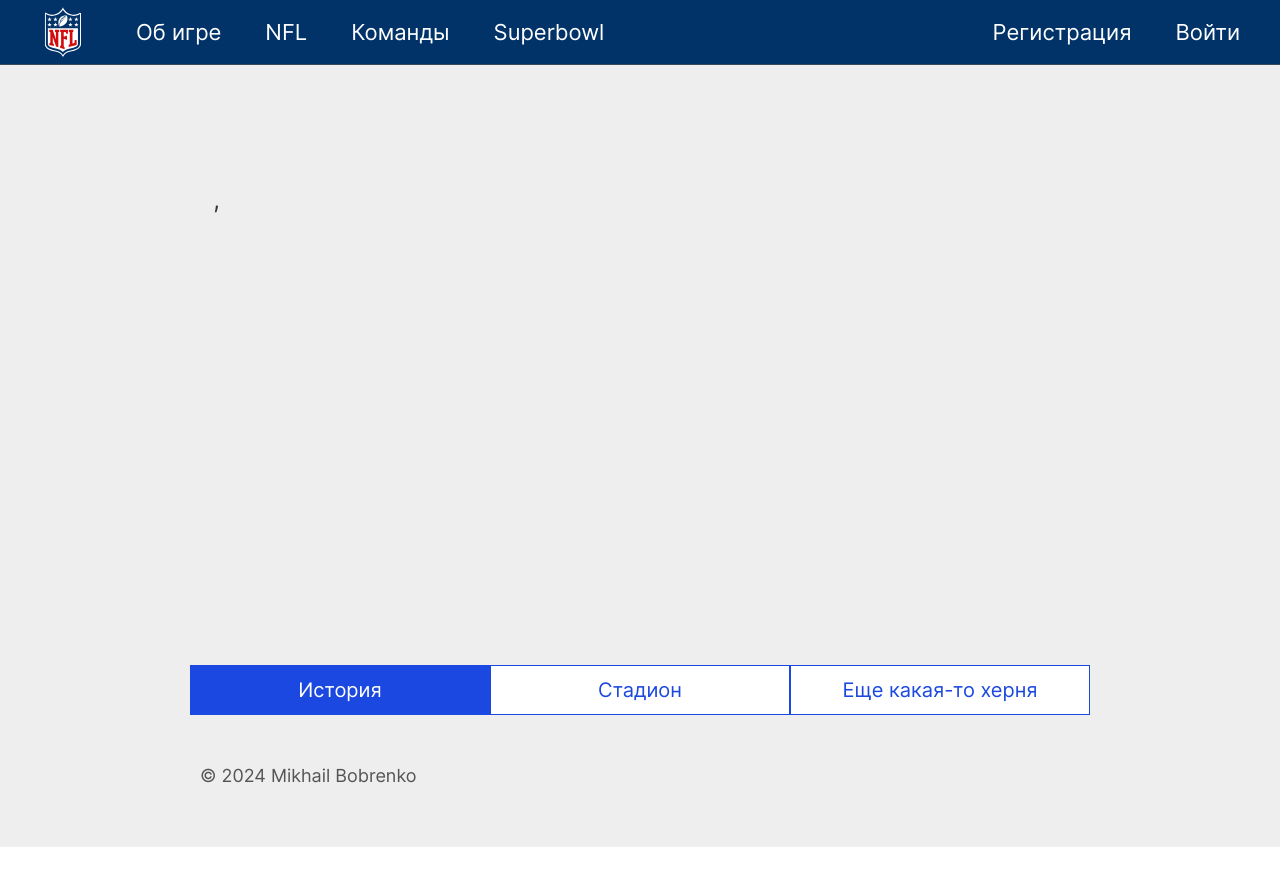
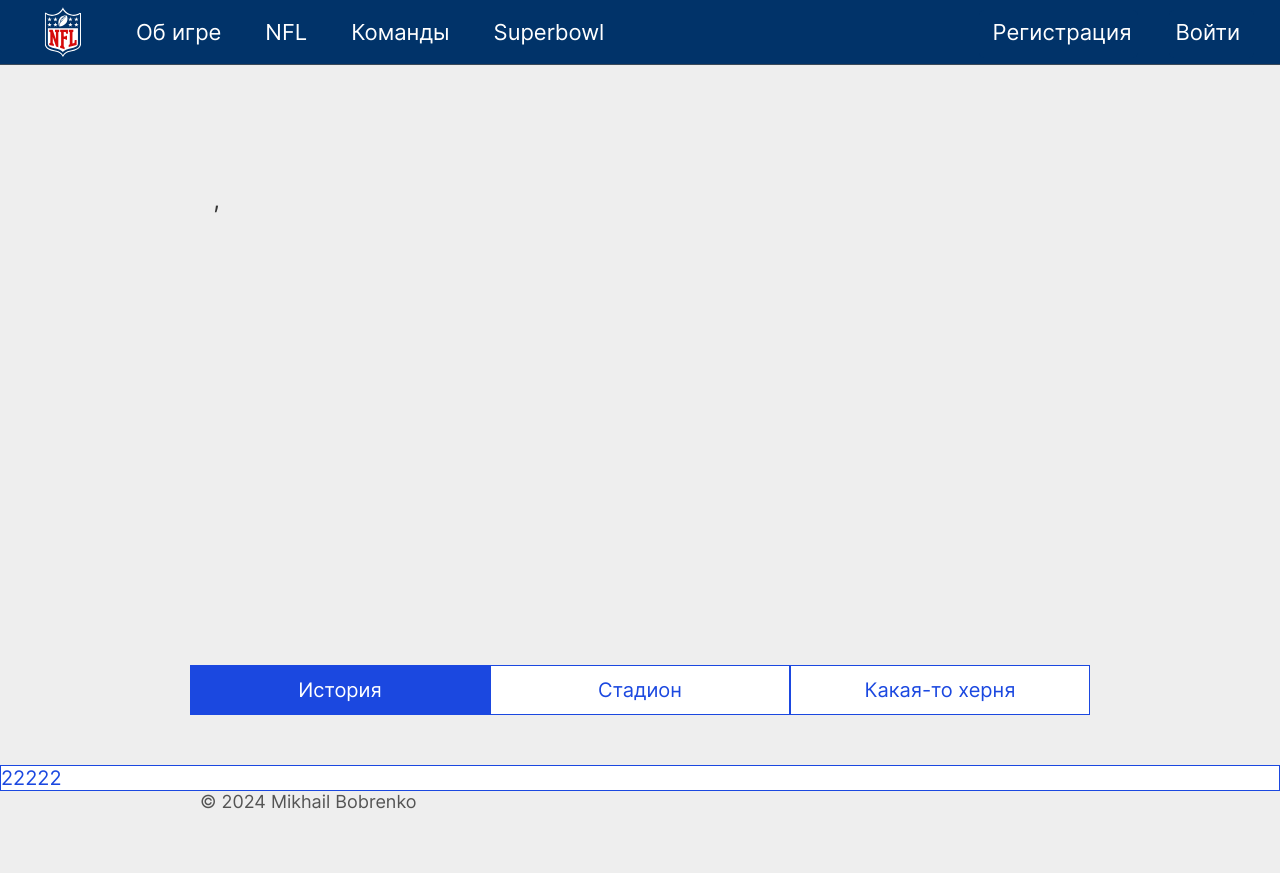
Before and after one commit to Megabeaver89/american-football-teams, a React (Create React App) app: page / in a window 1280 px wide. Before the commit the page ends 847 px from the top, so only its background shows below. Built offline with nearby package versions, Linux system fonts and the light colour scheme.

Commit message:
feat: добавить переключатель на кнопку в компоненте TeamInfo, зарефакторить списки(сделать их через прогон методом map)

```diff
--- a/src/components/Header/header.tsx
+++ b/src/components/Header/header.tsx
@@ -2,13 +2,13 @@ import React from 'react'
 import logoHeader from '../../images/logos/NFL_logo-min.svg'
 import './header.css'
 import SubMenu from '../SubMenu/SubMenu.tsx'
-import { ABOUT_GAME_SUBMENU, NFL_SUBMENU, SUPERBOWL_SUBMENU, TEAMS_SUBMENU } from '../../constants/subMenuItems.ts'
+import SUBMENU_ITEMS from '../../constants/subMenuItems.ts'
 import { useSelector } from 'react-redux'
 import { RootState } from '../../store/rootReducer.ts'
 import useMouseHandler from '../../hooks/useMouseHandler.ts'
 import { Link } from 'react-router-dom'
 import { LOGIN_PATHNAME, REGISTER_PATHNAME } from '../../constants/pathName.ts'
-import { ABOUt_GAME, NFL, REGISTRATION, SIGN_IT, SUPERBOWL, TEAMS } from '../../constants/headerNavLink.ts'
+import { HEADER_NAV_LINKS, REGISTRATION, SIGN_IT } from '../../constants/labels.ts'
 
 function Header(): JSX.Element {
 
@@ -17,6 +17,7 @@ function Header(): JSX.Element {
     activeMenuItems: state.submenu.activeMenuItems
   })
   )
+
   const { handleMouseEnter, handleMouseLeave } = useMouseHandler()
   return (
     <header className="header">
@@ -24,26 +25,15 @@ function Header(): JSX.Element {
       <div className='header__container'>
         <nav className='header__navigation'>
           <ul className='header__links-container'>
-            <li className={`header__link ${isOpenedSubMenu && activeMenuItems === ABOUT_GAME_SUBMENU && 'header__link_active'}`}
-              onMouseEnter={handleMouseEnter(ABOUT_GAME_SUBMENU)}
-              onMouseLeave={handleMouseLeave}>
-              {ABOUt_GAME}
-            </li>
-            <li className={`header__link ${isOpenedSubMenu && activeMenuItems === NFL_SUBMENU && 'header__link_active'}`}
-              onMouseEnter={handleMouseEnter(NFL_SUBMENU)}
-              onMouseLeave={handleMouseLeave}>
-              {NFL}
-            </li>
-            <li className={`header__link ${isOpenedSubMenu && activeMenuItems === TEAMS_SUBMENU && 'header__link_active'}`}
-              onMouseEnter={handleMouseEnter(TEAMS_SUBMENU)}
-              onMouseLeave={handleMouseLeave}>
-              {TEAMS}
-            </li>
-            <li className={`header__link ${isOpenedSubMenu && activeMenuItems === SUPERBOWL_SUBMENU && 'header__link_active'}`}
-              onMouseEnter={handleMouseEnter(SUPERBOWL_SUBMENU)}
-              onMouseLeave={handleMouseLeave}>
-              {SUPERBOWL}
-            </li>
+            {SUBMENU_ITEMS.map((item, index) => {
+              return (
+                <li className={`header__link ${isOpenedSubMenu && activeMenuItems === item[index] && 'header__link_active'}`}
+                  onMouseEnter={handleMouseEnter(item)}
+                  onMouseLeave={handleMouseLeave}>
+                  {HEADER_NAV_LINKS[index]}
+                </li>
+              )
+            })}
           </ul>
         </nav>
         <div className='header__links-container'>
--- a/src/components/TeamInfo/TeamInfo.tsx
+++ b/src/components/TeamInfo/TeamInfo.tsx
@@ -1,29 +1,34 @@
 import './TeamInfo.css'
 import React, { useState } from 'react'
-import { Link } from 'react-router-dom'
+import ActiveButtonState from '../../types/interfaces/ActiveButtonState'
+import { teamInfoList } from '../../constants/teamInfo.ts'
 
 function TeamInfo(): JSX.Element {
 
-  const [activeBtn, setActiveBtn] = useState(false)
+  const [activeBtn, setActiveBtn] = useState<ActiveButtonState>({
+    num: 0,
+  })
+
+  const handleClickBtn = (index: number) => {
+    setActiveBtn({
+      num: index
+    })
+  }
 
   return (
-    <ul className='team-info'>
-      <li className='team-info__item'>
-        <button className='team-info__btn team-info__btn_active'>
-          История
-        </button>
-      </li>
-      <li className='team-info__item'>
-        <button className='team-info__btn'>
-          Стадион
-        </button>
-      </li>
-      <li className='team-info__item'>
-        <button className='team-info__btn'>
-          Еще какая-то херня
-        </button>
-      </li>
+    <><ul className='team-info'>
+      {teamInfoList.map((word, index) => {
+        return (<li key={index} className='team-info__item'>
+          <button
+            className={`team-info__btn ${activeBtn.num === index ? 'team-info__btn_active' : ''}`}
+            onClick={() => handleClickBtn(index)}>
+            {word}
+          </button>
+        </li>)
+      })}
     </ul>
+      <div className='team-info__btn'>22222</div>
+    </>
   )
 }
 
--- a/src/constants/headerNavLink.ts
+++ /dev/null
@@ -1,6 +0,0 @@
-export const REGISTRATION: string = 'Регистрация'
-export const SIGN_IT: string = 'Войти'
-export const ABOUt_GAME: string = 'Об игре'
-export const NFL: string = 'NFL'
-export const TEAMS: string = 'Команды'
-export const SUPERBOWL: string = 'Superbowl'
--- a/src/constants/labels.ts
+++ b/src/constants/labels.ts
@@ -39,3 +39,10 @@ export const SEATTLE_SEAHAWKS_LABEL: Label = 'Seattle Seahawks'
 export const TAMPA_BAY_BUCCANEERS_LABEL: Label = 'Tampa Bay Buccaneers'
 export const TENNESSEE_TITANS_LABEL: Label = 'Tennessee Titans'
 export const WASHINGTON_COMMANDERS_LABEL: Label = 'Washington Commanders'
+export const REGISTRATION: Label = 'Регистрация'
+export const SIGN_IT: Label = 'Войти'
+const ABOUT_GAME: Label = 'Об игре'
+const NFL: Label = 'NFL'
+const TEAMS: Label = 'Команды'
+const SUPERBOWL: Label = 'Superbowl'
+export const HEADER_NAV_LINKS: Label[] = [ABOUT_GAME, NFL, TEAMS, SUPERBOWL]
--- a/src/constants/subMenuItems.ts
+++ b/src/constants/subMenuItems.ts
@@ -65,7 +65,11 @@ const SUPERBOWL_CHAMPIONS: MenuItem = {
   link: SUPERBOWL_CHAMPIONS_PATHNAME
 }
 
-export const ABOUT_GAME_SUBMENU: MenuItem[] = [GAME_HISTORY, GAME_RULES]
-export const NFL_SUBMENU: MenuItem[] = [NFL_HISTORY, LEAGUE_STRUCTURE, SEASON_STRUCTURE, DRAFT]
-export const SUPERBOWL_SUBMENU: MenuItem[] = [SUPERBOWL_WHAT_IS, SUPERBOWL_CHAMPIONS]
-export const TEAMS_SUBMENU: Team[] = TEAMS
+const ABOUT_GAME_SUBMENU: MenuItem[] = [GAME_HISTORY, GAME_RULES]
+const NFL_SUBMENU: MenuItem[] = [NFL_HISTORY, LEAGUE_STRUCTURE, SEASON_STRUCTURE, DRAFT]
+const SUPERBOWL_SUBMENU: MenuItem[] = [SUPERBOWL_WHAT_IS, SUPERBOWL_CHAMPIONS]
+const TEAMS_SUBMENU: Team[] = TEAMS
+
+const SUBMENU_ITEMS: (MenuItem[] | Team[]) = [ABOUT_GAME_SUBMENU, NFL_SUBMENU, TEAMS_SUBMENU, SUPERBOWL_SUBMENU]
+
+export default SUBMENU_ITEMS
--- /dev/null
+++ b/src/constants/teamInfo.ts
@@ -0,0 +1 @@
+export const teamInfoList: string[] = ['История', 'Стадион', 'Какая-то херня']
--- /dev/null
+++ b/src/types/interfaces/ActiveButtonState.ts
@@ -0,0 +1,5 @@
+interface ActiveButtonState {
+  num: number;
+}
+
+export default ActiveButtonState
--- a/src/types/submenuTypes.ts
+++ b/src/types/submenuTypes.ts
@@ -12,7 +12,8 @@ export type Label = '' | 'История' | 'Правила' | 'История
   | 'Cincinnati Bengals' | 'Cleveland Browns' | 'Dallas Cowboys' | 'Denver Broncos' | 'Detroit Lions' | 'Green Bay Packers' | 'Houston Texans'
   | 'Indianapolis Colts' | 'Jacksonville Jaguars' | 'Kansas City Chiefs' | 'Las Vegas Raiders' | 'Los Angeles Chargers' | 'Los Angeles Rams'
   | 'Miami Dolphins' | 'Minnesota Vikings' | 'New England Patriots' | 'New Orleans Saints' | 'New York Giants' | 'New York Jets' | 'Philadelphia Eagles'
-  | 'Pittsburgh Steelers' | 'San Francisco 49ers' | 'Seattle Seahawks' | 'Tampa Bay Buccaneers' | 'Tennessee Titans' | 'Washington Commanders'
+  | 'Pittsburgh Steelers' | 'San Francisco 49ers' | 'Seattle Seahawks' | 'Tampa Bay Buccaneers' | 'Tennessee Titans' | 'Washington Commanders' | 'Регистрация'
+  | 'Войти' | 'Об игре' | 'NFL' | 'Команды' | 'Superbowl'
 
 export type SubMenuItems = MenuItem[] | Team[]
 export type SubMenuItem = MenuItem | Team
```
